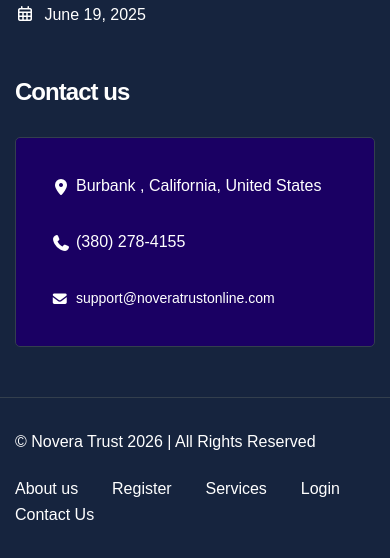
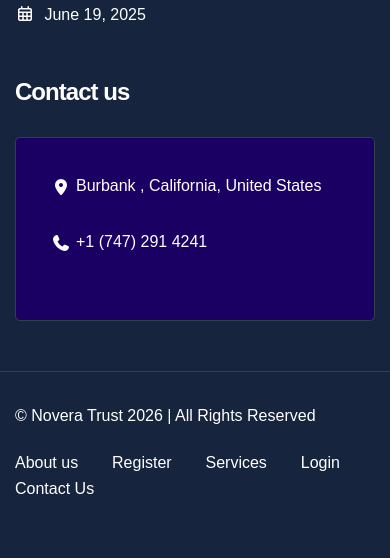
Before and after one commit to bensonidabosa/noveratrust, a Django app: page /account/register/ in a window 390 px wide. Shown: the part 3631-4189 px from the top of the page. After the commit the page ends 4125 px from the top, so only its background shows below. Run offline with Django 4.2, Linux system fonts and the light colour scheme; some libraries are stand-ins or nearby versions.

Commit message:
fixed small navbbar logo and footyer phone number

```diff
--- a/stanbex_global/settings.py
+++ b/stanbex_global/settings.py
@@ -149,7 +149,7 @@
 EMAIL_USE_SSL = False
 EMAIL_HOST_USER = os.environ.get('EMAIL_HOST_USER')
 EMAIL_HOST_PASSWORD = os.environ.get('EMAIL_HOST_PASSWORD')
-DEFAULT_FROM_EMAIL = 'Stanbex Global <support@stanbexglobalonline.com>'
+DEFAULT_FROM_EMAIL = 'Novera Trust <support@noveraonline.com>'
 
 
 LOGGING = {
--- a/templates/base.html
+++ b/templates/base.html
@@ -153,7 +153,7 @@
                <div class="offcanvas__top mb-50 d-flex justify-content-between align-items-center">
                   <div class="offcanvas__logo logo">
                      <a href="/">
-                        <img src="{% static 'frontend/logo/logo1-black.svg' %}" alt="logo" class="logo-main">
+                        <img src="{% static 'frontend/logo/new/logo-black.png' %}" alt="logo" class="logo-main">
                      </a>
                   </div>
                </div>
--- a/templates/frontend/included/footer.html
+++ b/templates/frontend/included/footer.html
@@ -66,10 +66,10 @@
                             <a href="https://maps.app.goo.gl/VX8K5AcShxoDNgpX7" target="_blank"><i class="fa-sharp fa-solid fa-location-dot"></i> Burbank , California, United States</a>
                             </div>
                             <div class="tp-footer-widget-contact-inner">
-                            <a href="tel:123456765"><i class="fa-solid fa-phone"></i> (380) 278-4155</a>
+                            <a href="tel:+17472914241"><i class="fa-solid fa-phone"></i>+1 (747) 291 4241</a>
                             </div>
                             <div class="tp-footer-widget-contact-inner">
-                            <a href="mailto:info@example.com" style="font-size: 14px !important;"><i class="fa-solid fa-envelope"></i>support@noveratrustonline.com</a>
+                            <!-- <a href="mailto:info@example.com" style="font-size: 14px !important;"><i class="fa-solid fa-envelope"></i>support@noveratrustonline.com</a> -->
                             </div>
                         </div>
                     </div>
```
